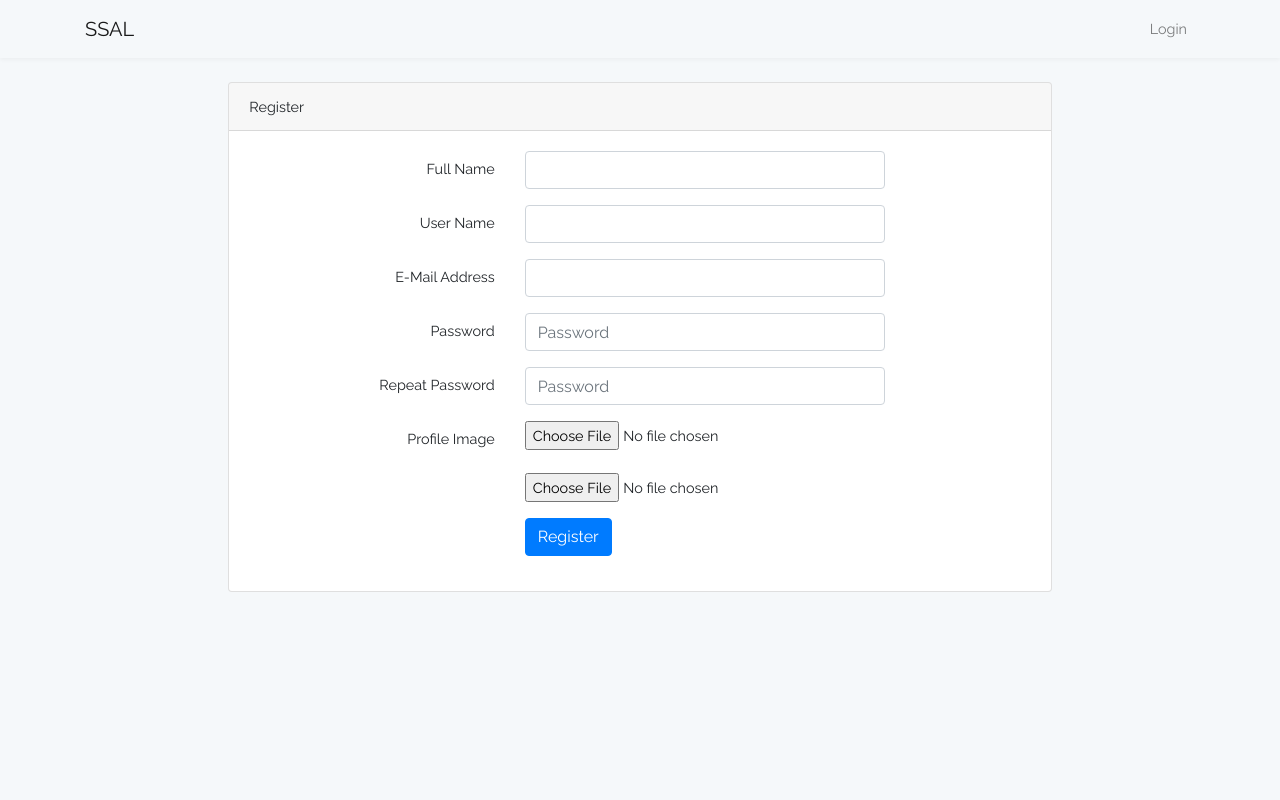
After one commit to ABHIRAMSHIBU/jarvisReborn, a PHP site: page /register.php in a window 1280 px wide. The commit adds this page. Run offline with PHP 8.4, Linux system fonts and the light colour scheme; some libraries are stand-ins or nearby versions.

Commit message:
user registration added

```diff
--- /dev/null
+++ b/css/register.css
@@ -0,0 +1,46 @@
+@import url(https://fonts.googleapis.com/css?family=Raleway:300,400,600);
+
+
+body{
+    margin: 0;
+    font-size: .9rem;
+    font-weight: 400;
+    line-height: 1.6;
+    color: #212529;
+    text-align: left;
+    background-color: #f5f8fa;
+}
+
+.navbar-laravel
+{
+    box-shadow: 0 2px 4px rgba(0,0,0,.04);
+}
+
+.navbar-brand , .nav-link, .my-form, .login-form
+{
+    font-family: Raleway, sans-serif;
+}
+
+.my-form
+{
+    padding-top: 1.5rem;
+    padding-bottom: 1.5rem;
+}
+
+.my-form .row
+{
+    margin-left: 0;
+    margin-right: 0;
+}
+
+.login-form
+{
+    padding-top: 1.5rem;
+    padding-bottom: 1.5rem;
+}
+
+.login-form .row
+{
+    margin-left: 0;
+    margin-right: 0;
+}
--- a/handle.php
+++ b/handle.php
@@ -31,3 +31,6 @@
 ?>
 <br>
 <input type="button" value="Go Back" onclick="window.close();">
+<script type="text/javascript">
+    window.close();
+</script>
--- a/index.php
+++ b/index.php
@@ -14,7 +14,7 @@
 	<form method="post" action="switches.php" id="hiddenForm" hidden=true>
 		<input type="hidden" name="devID" value="" ></input>
 	</form>
-    <header class="jumbotron">
+    <header class="jumbotron" style="margin-bottom:0px;" >
             <div class="container-fluid">
                 <div class="row">
                     <div class="col-md-2"></div>
--- a/powerpanel.php
+++ b/powerpanel.php
@@ -76,7 +76,7 @@ input:checked + .slider:before {
 </style>
 </head>
 <body>
-    <header class="jumbotron">
+    <header class="jumbotron" style="margin-bottom:0px;" >
             <div class="container-fluid">
                 <div class="row">
                     <div class="col-md-2"></div>
--- /dev/null
+++ b/register.php
@@ -0,0 +1,297 @@
+
+<?php
+    if (!empty($_POST)){
+        echo("Success!");
+        var_dump($_POST);
+        $name = $_POST["fullname"];
+        $uname = $_POST["username"];
+        $email = $_POST["email-address"];
+        $password = $_POST["password"];
+        $hashval=hash('sha256',$password);
+        require_once "config.php";
+        $conn = new mysqli($servername, $username, $password, $dbname);
+        $sql = "insert into userinfo(fullname,name,email,password) values(\"$name\",\"$uname\",\"$email\",\"$hashval\");";
+        $sql1 = "select name from userinfo where name = $name;";
+        $y = $conn->query($sql1);
+        $flag=false;
+        $flag_uname_already_exists=false;
+        if((mysqli_num_rows($y)==0))
+        {
+        echo "Meh!";
+            $x = $conn->query($sql);
+            if($x){
+                $flag=false;
+            }
+            else{
+                $flag=true;
+                //Comment below if mysqli thingy works...
+                $flag_uname_already_exists=true;
+            }
+            echo "Sucess";
+        }
+        else
+        {
+            $flag=true;
+            $flag_uname_already_exists=true;
+            var_dump($flag_uname_already_exists);
+        }
+        if($flag==true)
+        {
+            //echo "failed";
+            ?>
+             <link href="//maxcdn.bootstrapcdn.com/bootstrap/4.1.1/css/bootstrap.min.css" rel="stylesheet" id="bootstrap-css">
+    <script src="//maxcdn.bootstrapcdn.com/bootstrap/4.1.1/js/bootstrap.min.js"></script>
+    <script src="//cdnjs.cloudflare.com/ajax/libs/jquery/3.2.1/jquery.min.js"></script>
+    <!------ Include the above in your HEAD tag ---------->
+    <!doctype html>
+    <html lang="en">
+    <head>
+        <!-- Required meta tags -->
+        <meta charset="utf-8">
+        <meta name="viewport" content="width=device-width, initial-scale=1, shrink-to-fit=no">
+
+        <!-- Fonts -->
+        <link rel="dns-prefetch" href="https://fonts.gstatic.com">
+        <link href="https://fonts.googleapis.com/css?family=Raleway:300,400,600" rel="stylesheet" type="text/css">
+
+
+
+        <link rel="icon" href="Favicon.png">
+
+        <!-- Bootstrap CSS -->
+        <link rel="stylesheet" href="https://stackpath.bootstrapcdn.com/bootstrap/4.1.3/css/bootstrap.min.css">
+        <link rel="stylesheet" href="css/register.css"/>
+        <script src="script/register.js"></script>
+        <title>ssal registration</title>
+    </head>
+    <body>
+
+    <nav class="navbar navbar-expand-lg navbar-light navbar-laravel">
+        <div class="container">
+        <a class="navbar-brand" href="#">SSAL</a>
+        <button class="navbar-toggler" type="button" data-toggle="collapse" data-target="#navbarSupportedContent" aria-controls="navbarSupportedContent" aria-expanded="false" aria-label="Toggle navigation">
+            <span class="navbar-toggler-icon"></span>
+        </button>
+
+        <div class="collapse navbar-collapse" id="navbarSupportedContent">
+            <ul class="navbar-nav ml-auto">
+                <li class="nav-item">
+                    <a class="nav-link" href="login.php">Login</a>
+                </li>
+                <!--<li class="nav-item">
+                    <a class="nav-link" href="#">Register</a>
+                </li> -->
+            </ul>
+
+        </div>
+        </div>
+    </nav>
+
+    <main class="my-form">
+        <div class="cotainer">
+            <div class="row justify-content-center">
+                <div class="col-md-8">
+                        <div class="card">
+                            <div class="card-header">Register</div>
+                            <div class="card-body">
+                                <?php if($flag_uname_already_exists==true){
+                                    //echo "<center><br><h3><font color=red>Username already exists</font></h3><br></center>";
+                                    //echo "<center><br><h3><font color=red>Some error occured, please check username.</font></h3><br></center>";
+                                    echo "<div class=\"alert alert-danger\" role=\"alert\">Username already exist!</div>";
+                                }
+                                ?>
+                                <form name="my-form" onsubmit="return validform()" action="register.php" method="POST">
+                                    <div class="form-group row">
+                                        <label for="full_name" class="col-md-4 col-form-label text-md-right">Full Name</label>
+                                        <div class="col-md-6">
+                                            <input type="text" id="full_name" class="form-control" name="fullname" value="<?php echo $name ?>">
+                                        </div>
+                                    </div>
+
+                                    <div class="form-group row">
+                                        <label for="user_name" class="col-md-4 col-form-label text-md-right">User Name</label>
+                                        <div class="col-md-6">
+                                            <input type="text" id="user_name" class="form-control" name="username"  value="<?php echo $uname ?>">
+                                        </div>
+                                    </div>
+
+                                    <div class="form-group row">
+                                        <label for="email_address" class="col-md-4 col-form-label text-md-right">E-Mail Address</label>
+                                        <div class="col-md-6">
+                                            <input type="text" id="email_address" class="form-control" name="email-address" value="<?php echo $email ?>">
+                                        </div>
+                                    </div>
+
+
+                                    <div class="form-group row">
+                                        <label for="InputPassword1" class="col-md-4 col-form-label text-md-right">Password</label>
+                                        <div class="col-md-6">
+                                            <input type="password" class="form-control" id="InputPassword1" placeholder="Password" name="password" value="<?php echo $password ?>">
+                                        </div>
+                                    </div>
+
+                                    <div class="form-group row">
+                                        <label for="InputPassword1" class="col-md-4 col-form-label text-md-right">Repeat Password</label>
+                                        <div class="col-md-6">
+                                            <input type="password" class="form-control" id="InputPassword2" placeholder="Password" value="<?php echo $password ?>">
+                                        </div>
+                                    </div>
+
+                                    <div class="form-group row">
+                                        <label for="phone_number" class="col-md-4 col-form-label text-md-right">Profile Image</label>
+                                        <div class="col-md-6">
+                                            <input type="file" class="form-control-file" id="image1">
+                                            <br>
+                                            <input type="file" class="form-control-file" id="image2">
+                                        </div>
+                                    </div>
+
+                                        <div class="col-md-6 offset-md-4">
+                                            <button type="submit" class="btn btn-primary">
+                                            Register
+                                            </button>
+                                        </div>
+                                    </div>
+                                </form>
+                            </div>
+                        </div>
+                </div>
+            </div>
+        </div>
+        </main>
+    <script src="https://code.jquery.com/jquery-3.3.1.slim.min.js"></script>
+    <script src="https://cdnjs.cloudflare.com/ajax/libs/popper.js/1.14.3/umd/popper.min.js"></script>
+    <script src="https://stackpath.bootstrapcdn.com/bootstrap/4.1.3/js/bootstrap.min.js"></script>
+    </body>
+    </html>
+            <?php
+        }
+        else{
+            header("location: login.php");
+        }
+    }
+    else{
+        ?>
+    <link href="//maxcdn.bootstrapcdn.com/bootstrap/4.1.1/css/bootstrap.min.css" rel="stylesheet" id="bootstrap-css">
+    <script src="//maxcdn.bootstrapcdn.com/bootstrap/4.1.1/js/bootstrap.min.js"></script>
+    <script src="//cdnjs.cloudflare.com/ajax/libs/jquery/3.2.1/jquery.min.js"></script>
+    <!------ Include the above in your HEAD tag ---------->
+    <!doctype html>
+    <html lang="en">
+    <head>
+        <!-- Required meta tags -->
+        <meta charset="utf-8">
+        <meta name="viewport" content="width=device-width, initial-scale=1, shrink-to-fit=no">
+
+        <!-- Fonts -->
+        <link rel="dns-prefetch" href="https://fonts.gstatic.com">
+        <link href="https://fonts.googleapis.com/css?family=Raleway:300,400,600" rel="stylesheet" type="text/css">
+
+
+
+        <link rel="icon" href="Favicon.png">
+
+        <!-- Bootstrap CSS -->
+        <link rel="stylesheet" href="https://stackpath.bootstrapcdn.com/bootstrap/4.1.3/css/bootstrap.min.css">
+        <link rel="stylesheet" href="css/register.css"/>
+        <script src="script/register.js"></script>
+        <title>ssal registration</title>
+    </head>
+    <body>
+
+    <nav class="navbar navbar-expand-lg navbar-light navbar-laravel">
+        <div class="container">
+        <a class="navbar-brand" href="#">SSAL</a>
+        <button class="navbar-toggler" type="button" data-toggle="collapse" data-target="#navbarSupportedContent" aria-controls="navbarSupportedContent" aria-expanded="false" aria-label="Toggle navigation">
+            <span class="navbar-toggler-icon"></span>
+        </button>
+
+        <div class="collapse navbar-collapse" id="navbarSupportedContent">
+            <ul class="navbar-nav ml-auto">
+                <li class="nav-item">
+                    <a class="nav-link" href="login.php">Login</a>
+                </li>
+                <!--<li class="nav-item">
+                    <a class="nav-link" href="#">Register</a>
+                </li> -->
+            </ul>
+
+        </div>
+        </div>
+    </nav>
+
+    <main class="my-form">
+        <div class="cotainer">
+            <div class="row justify-content-center">
+                <div class="col-md-8">
+                        <div class="card">
+                            <div class="card-header">Register</div>
+                            <div class="card-body">
+                                <form name="my-form" onsubmit="return validform()" action="register.php" method="POST">
+                                    <div class="form-group row">
+                                        <label for="full_name" class="col-md-4 col-form-label text-md-right">Full Name</label>
+                                        <div class="col-md-6">
+                                            <input type="text" id="full_name" class="form-control" name="fullname" >
+                                        </div>
+                                    </div>
+
+                                    <div class="form-group row">
+                                        <label for="user_name" class="col-md-4 col-form-label text-md-right">User Name</label>
+                                        <div class="col-md-6">
+                                            <input type="text" id="user_name" class="form-control" name="username">
+                                        </div>
+                                    </div>
+
+                                    <div class="form-group row">
+                                        <label for="email_address" class="col-md-4 col-form-label text-md-right">E-Mail Address</label>
+                                        <div class="col-md-6">
+                                            <input type="text" id="email_address" class="form-control" name="email-address" >
+                                        </div>
+                                    </div>
+
+
+                                    <div class="form-group row">
+                                        <label for="InputPassword1" class="col-md-4 col-form-label text-md-right">Password</label>
+                                        <div class="col-md-6">
+                                            <input type="password" class="form-control" id="InputPassword1" placeholder="Password" name="password" >
+                                        </div>
+                                    </div>
+
+                                    <div class="form-group row">
+                                        <label for="InputPassword1" class="col-md-4 col-form-label text-md-right">Repeat Password</label>
+                                        <div class="col-md-6">
+                                            <input type="password" class="form-control" id="InputPassword2" placeholder="Password" >
+                                        </div>
+                                    </div>
+
+                                    <div class="form-group row">
+                                        <label for="phone_number" class="col-md-4 col-form-label text-md-right">Profile Image</label>
+                                        <div class="col-md-6">
+                                            <input type="file" class="form-control-file" id="image1">
+                                            <br>
+                                            <input type="file" class="form-control-file" id="image2">
+                                        </div>
+                                    </div>
+
+                                        <div class="col-md-6 offset-md-4">
+                                            <button type="submit" class="btn btn-primary">
+                                            Register
+                                            </button>
+                                        </div>
+                                    </div>
+                                </form>
+                            </div>
+                        </div>
+                </div>
+            </div>
+        </div>
+        </main>
+    <script src="https://code.jquery.com/jquery-3.3.1.slim.min.js"></script>
+    <script src="https://cdnjs.cloudflare.com/ajax/libs/popper.js/1.14.3/umd/popper.min.js"></script>
+    <script src="https://stackpath.bootstrapcdn.com/bootstrap/4.1.3/js/bootstrap.min.js"></script>
+    </body>
+    </html>
+<?php
+    }
+
+?>
```
Also changed, not shown: script/register.js (added, +39 -0 lines), 1 other file.
